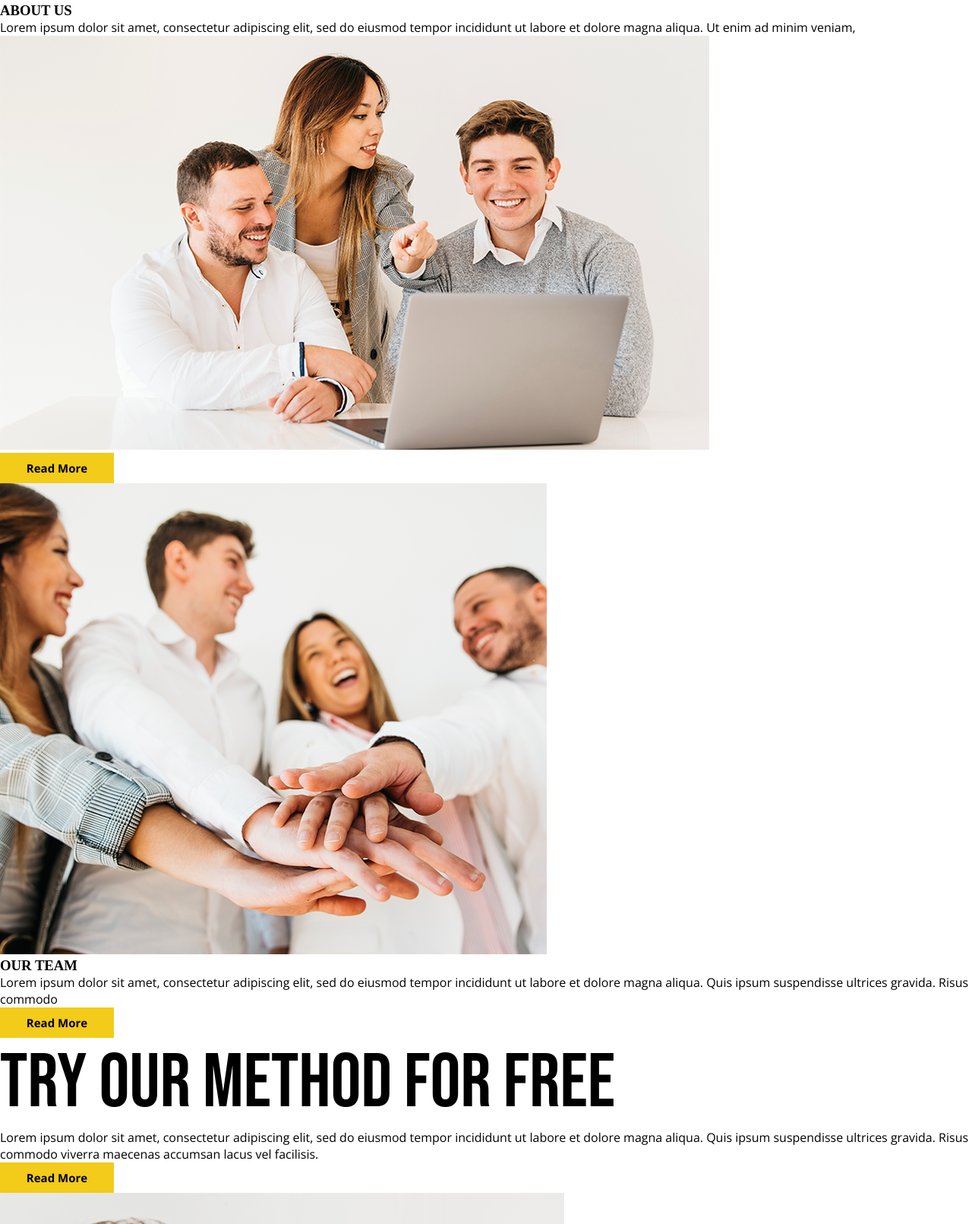
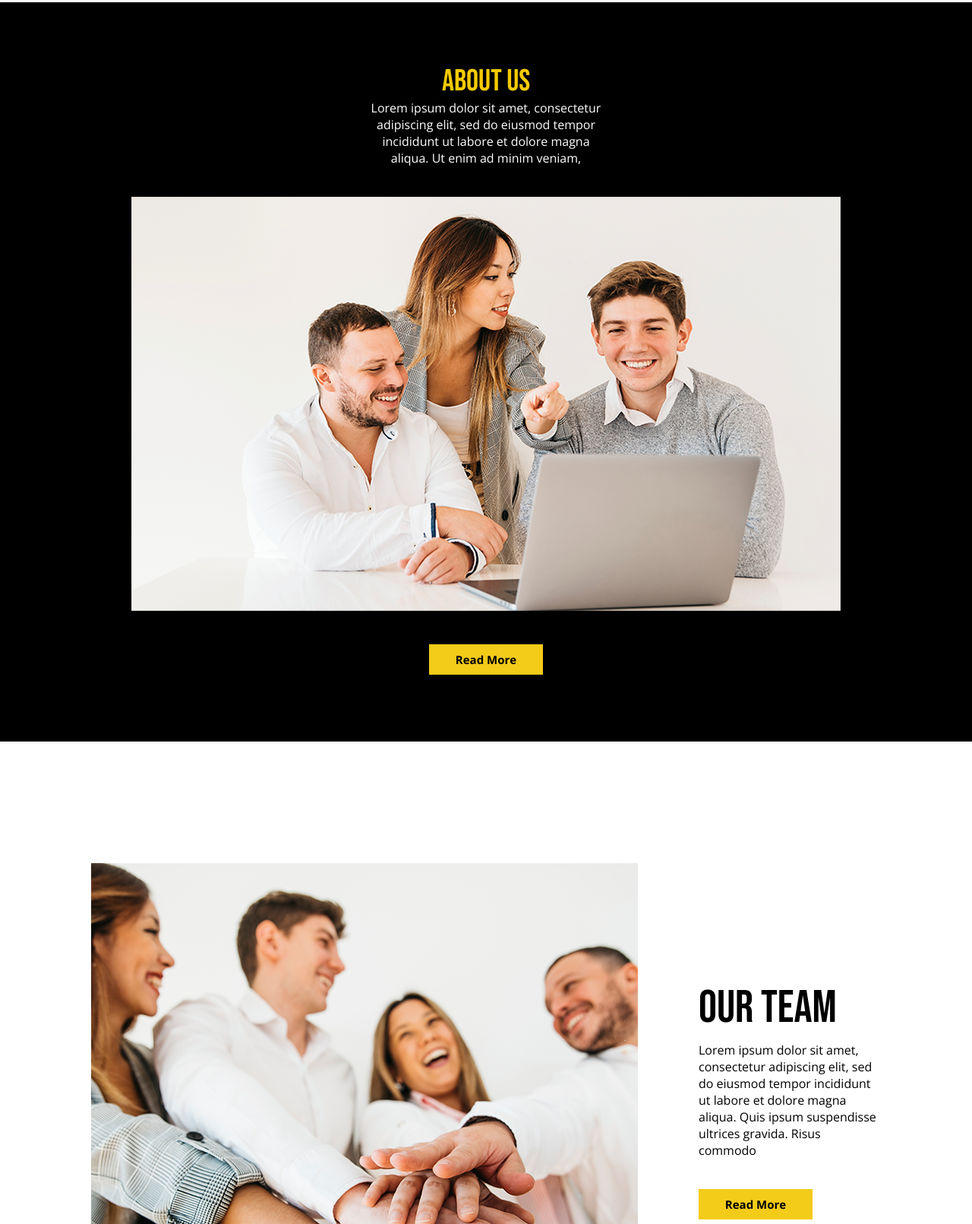
Before and after one commit to LauraAlejandraG12/Happens, a plain HTML site: page index.htm in a window 1280 px wide. Shown: the part 3069-4680 px from the top of the page at 76% size. Drawn offline with nearby package versions, Linux system fonts and the light colour scheme.

Commit message:
Tercer commit

```diff
--- a/index.htm
+++ b/index.htm
@@ -139,12 +139,17 @@
         <section class="seccion8">
             <form action="">
 
+        <div class="contForm1">
+            <div class="casilla">
                 <label for="nombre">Nombre:</label><br>
                 <input type="text" id="nombre" name="nombre" required><br><br>
+            </div>
 
+            <div class="casilla">
                 <label for="surname">Surname:</label><br>
                 <input type="text" id="surname" name="surname" required><br><br>
-
+            </div>
+        </div>
                 <label for="Email">Email:</label><br>
                 <input type="text" id="email" name="email" required><br><br>
 
--- a/style/style.css
+++ b/style/style.css
@@ -186,3 +186,94 @@ button{
      width: 250px;
      box-shadow: none;
 }
+
+/* seccion 5 */
+
+.seccion5{
+    width: 100%;
+    background-color: black;
+}
+
+.conText5{
+    display: flex;
+    flex-direction: column;
+    align-items: center;
+    justify-content: center;
+    padding-top: 10vh;
+    text-align: center;
+}
+
+.conText5 h3{
+    color:#f5cb00;
+    font-family: "Bebas Neue";
+    font-size: 40px;
+    font-weight: 300;
+}
+
+.conText5 p{
+    color: white;
+    padding: 0 60vh;
+    padding-bottom: 5vh;
+}
+
+.Imgsec5{
+    padding-bottom: 5vh;
+}
+
+.conText5 button{
+    margin-bottom: 11vh;
+}
+
+/* seccion6 */
+
+.seccion6{
+    width: 100%;
+    display: flex;
+    padding: 20vh 15vh;
+    gap: 10vh;
+}
+
+.conText6{
+    display: flex;
+    flex-direction: column;
+    justify-content: center;
+
+}
+
+.conText6 h3{
+    font-family: "Bebas Neue";
+    font-size: 60px;
+    font-weight: 300;
+}
+
+.conText6 p{
+    padding-top: 1vh;
+    padding-bottom: 5vh;
+}
+
+/* seccion7 */
+
+.seccion7{
+    width: 100%;
+    background-color: #e6e6e6;
+    display: flex;
+    padding-top: 15vh;
+    padding-bottom: 15vh;
+    padding-left: 15vh;
+    gap: 15vh;
+}
+
+.conText7{
+    display: flex;
+    flex-direction: column;
+    justify-content: center;
+}
+
+.conText7 h2{
+    line-height: 80px;
+    font-size: 70px;
+}
+
+.conText7 p{
+    padding-bottom: 5vh;
+}
```
